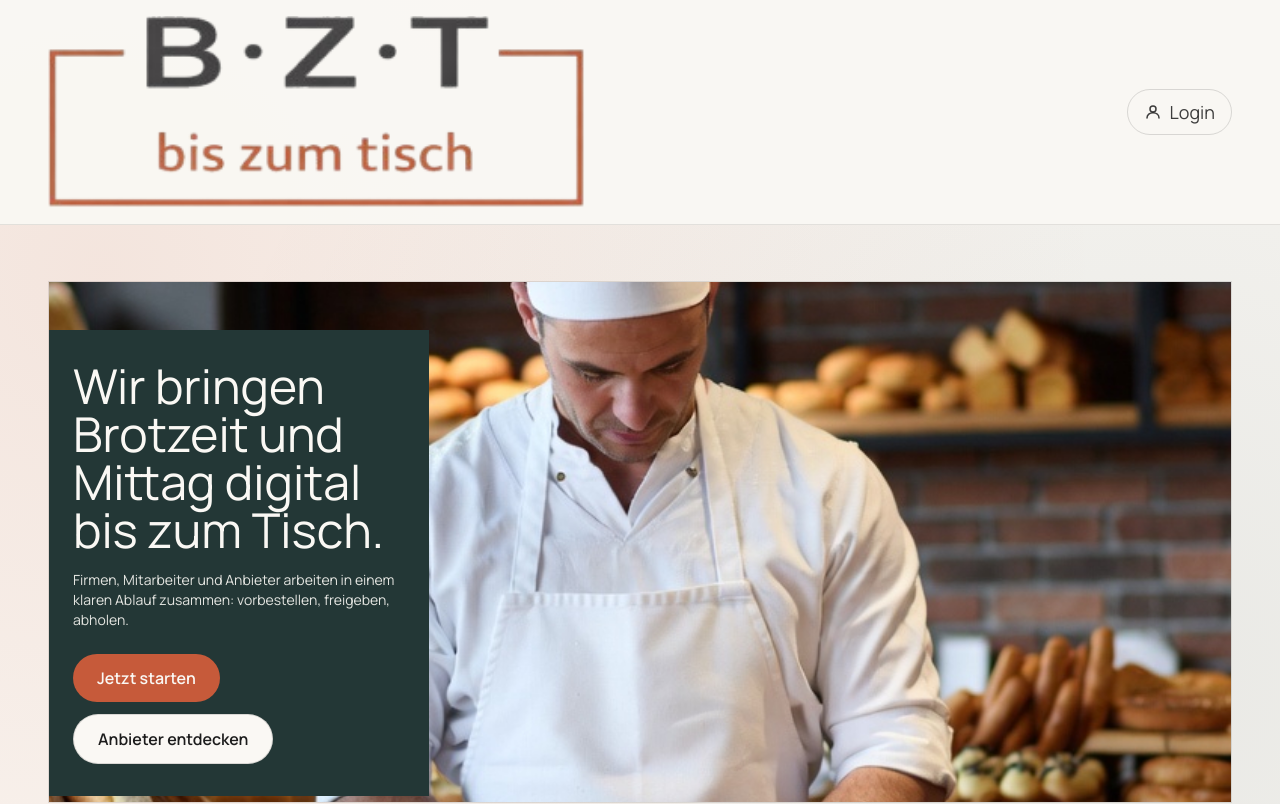
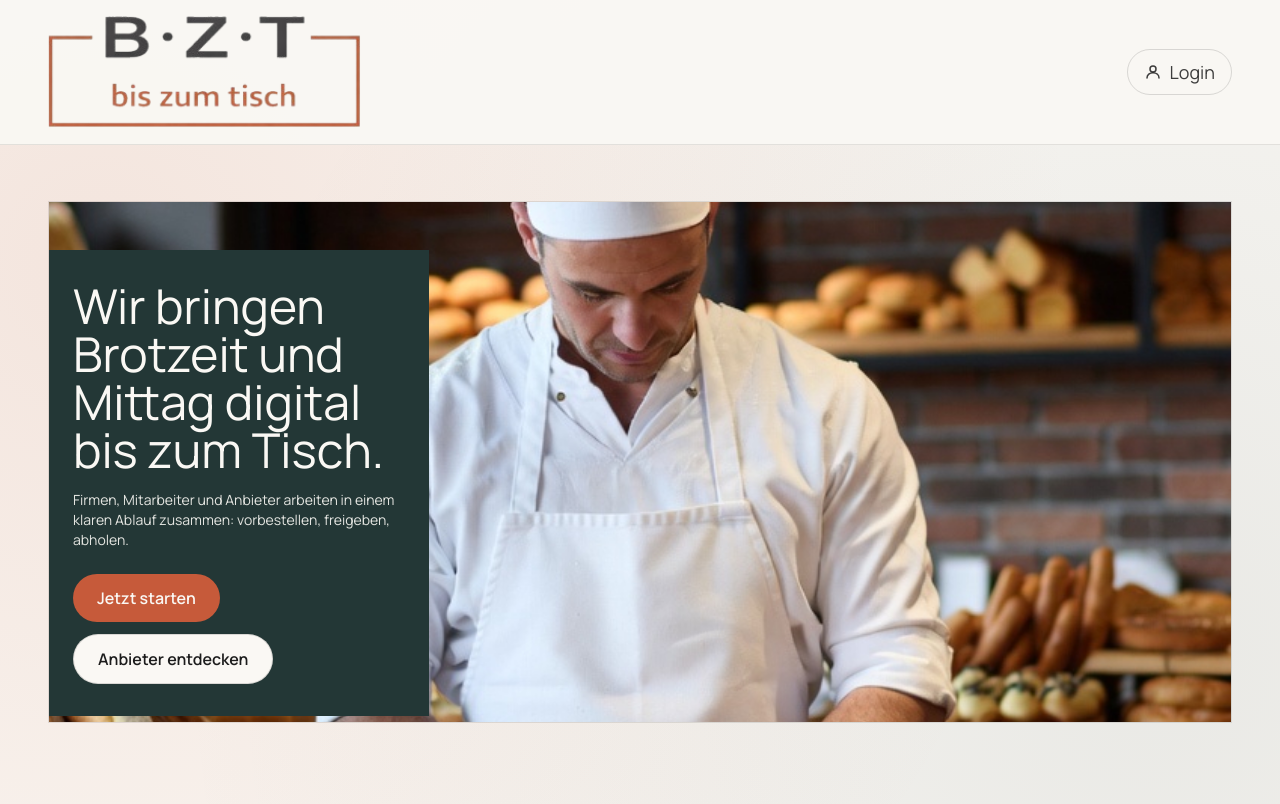
Before and after one commit to Sychar/BZT, a Next.js app in the folder apps/web/: page / in a window 1280 px wide. Shown: the top 804 px of the page. Built offline with nearby package versions, Linux system fonts and the light colour scheme.

Commit message:
vendor analytics, invoice pdf per company, fix mobile 3

```diff
--- a/apps/web/styles/globals.css
+++ b/apps/web/styles/globals.css
@@ -231,7 +231,7 @@ body {
 }
 
 .landing-logo {
-  @apply block h-16 w-52 shrink-0 sm:h-20 sm:w-64 md:h-48 md:w-[36rem];
+  @apply block h-16 w-52 shrink-0 sm:h-20 sm:w-64 md:h-28 md:w-[21rem];
 }
 
 .landing-logo img {
```
